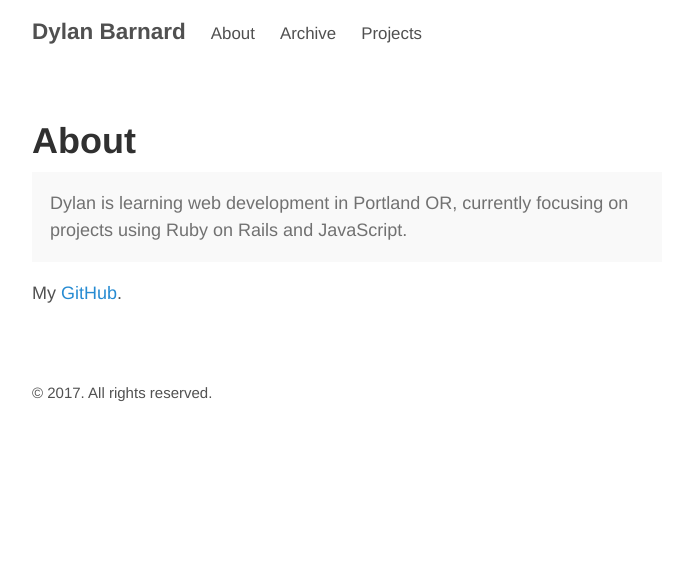
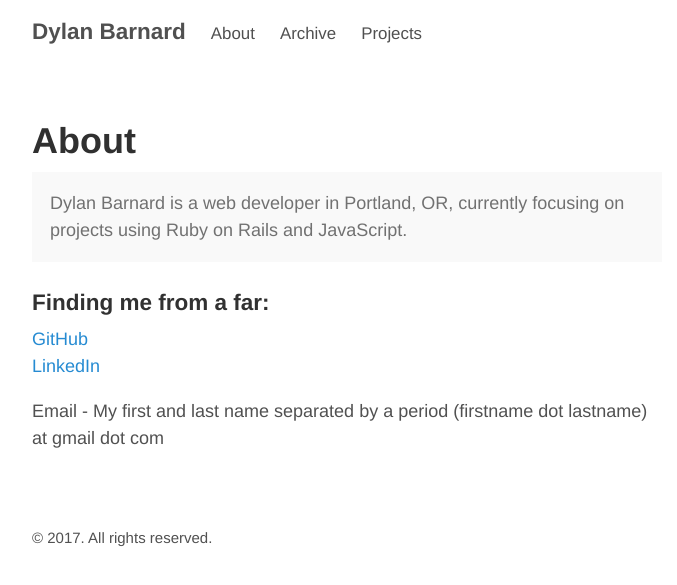
Before and after one commit to dylankb/dylankb.github.io, a Jekyll site: the page built from about.md, in a window 1280 px wide. Shown: the top 585 px of the page, without its empty margins (293-970 px from the left). Built offline with Jekyll 4.4.1, drawn with Linux system fonts in a browser that asks for light colours.

Commit message:
Update contact info

```diff
--- a/about.md
+++ b/about.md
@@ -4,7 +4,12 @@ title: About
 ---
 
 <p class="message">
-  Dylan is learning web development in Portland OR, currently focusing on projects using Ruby on Rails and JavaScript.
+  Dylan Barnard is a web developer in Portland, OR, currently focusing on projects using Ruby on Rails and JavaScript.
 </p>
 
-My [GitHub](https://github.com/dylankb).
+### Finding me from a far:
+
+[GitHub](https://github.com/dylankb)
+[LinkedIn](https://github.com/dylankb)
+
+Email - My first and last name separated by a period (firstname dot lastname) at gmail dot com
```
